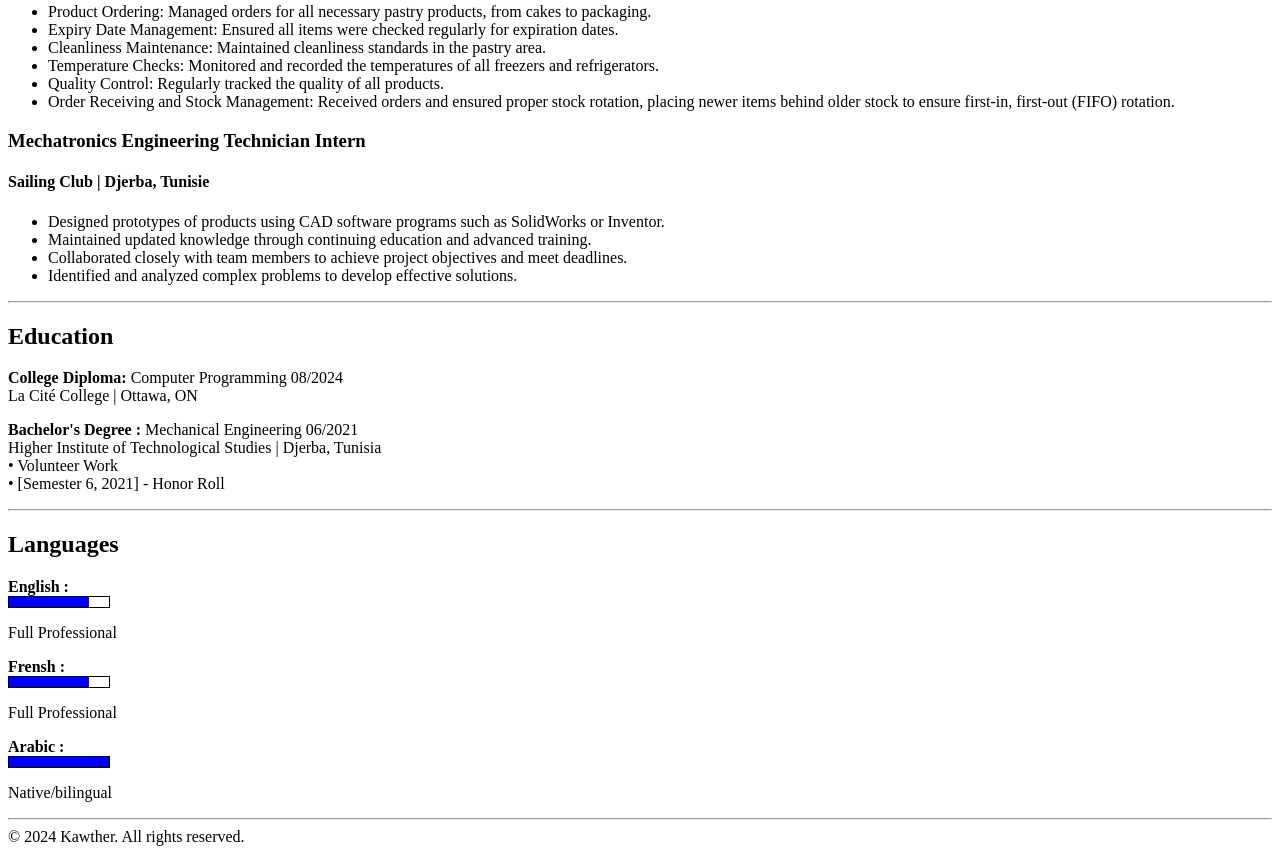
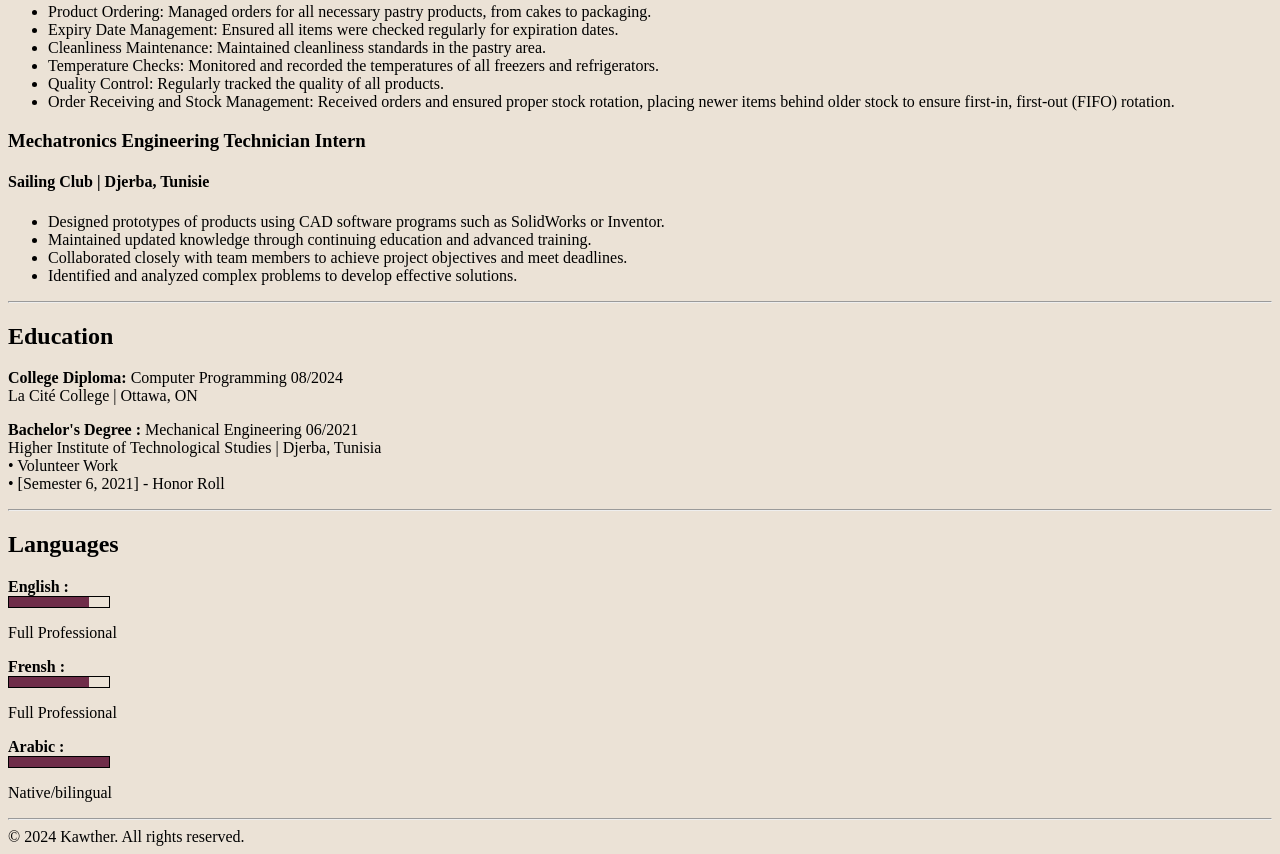
Before and after one commit to KawtherAcademy/My-resume-html, a plain HTML site: page index.html in a window 1280 px wide. Shown: the part 930-1784 px from the top of the page. Drawn offline with Linux system fonts and the light colour scheme.

Commit message:
adding color to index.html

```diff
--- a/index.html
+++ b/index.html
@@ -1,5 +1,5 @@
 <!DOCTYPE html>
-<html lang="en">
+<html lang="en" style="background-color: rgb(235, 226, 214);">
 <head>
     <meta charset="UTF-8">
     <meta name="viewport" content="width=device-width, initial-scale=1.0">
@@ -122,21 +122,21 @@
       <div>
         <strong>English :</strong>
         <div style="border: 1px solid #000; width: 100px; height: 10px;">
-          <div style="background-color: blue; width: 80px; height: 10px;"></div>
+          <div style="background-color: rgb(111, 45, 73); width: 80px; height: 10px;"></div>
         </div>
         <p>Full Professional</p>
       </div>
     <div>
         <strong>Frensh :</strong>
         <div style="border: 1px solid #000; width: 100px; height: 10px;">
-          <div style="background-color: blue;width: 80px; height: 10px;"></div>
+          <div style="background-color:rgb(111, 45, 73);width: 80px; height: 10px;"></div>
         </div>
         <p>Full Professional</p>
     </div>
     <div>
         <strong>Arabic :</strong>
         <div style="border: 1px solid #000; width: 100px; height: 10px;">
-          <div style="background-color: blue;width: 100px; height: 10px;"></div>
+          <div style="background-color: rgb(111, 45, 73);width: 100px; height: 10px;"></div>
         </div>
         <p>Native/bilingual</p>
     </div>
```
